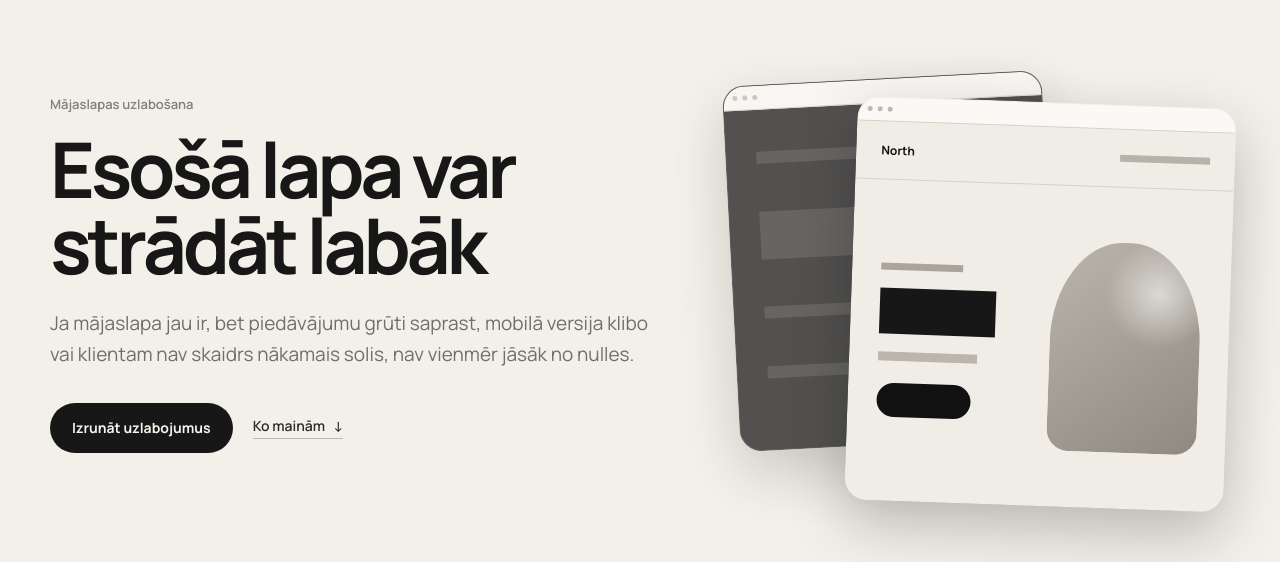
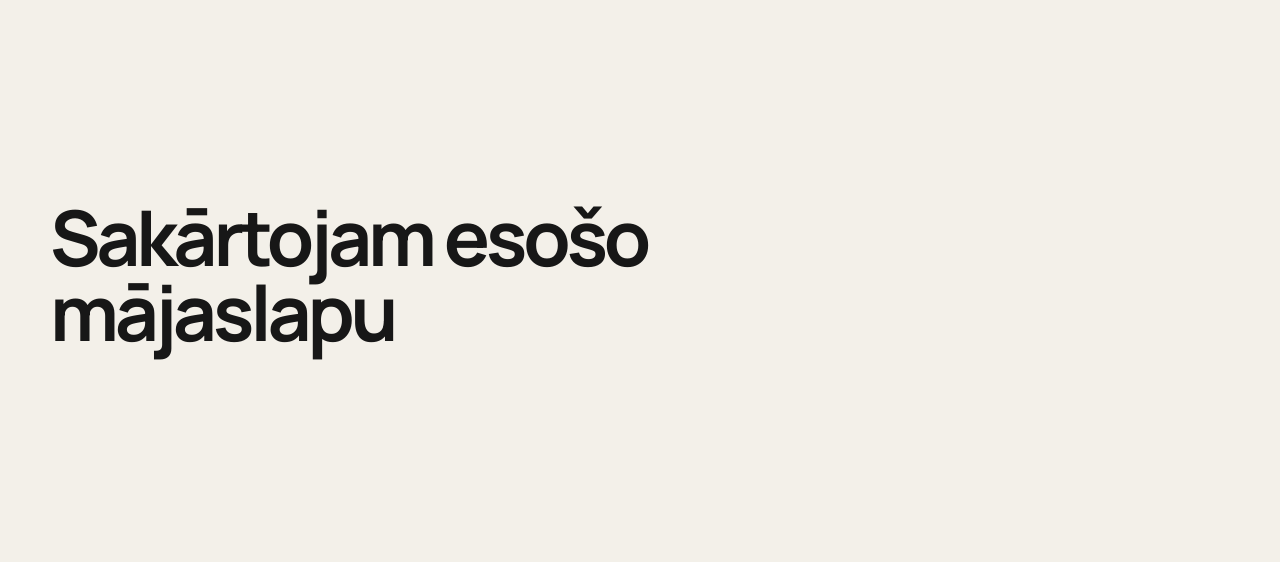
Before and after one commit to davisl24/WEBSITEAGENCY, a Next.js app: page /pakalpojumi/majaslapas-uzlabosana in a window 1280 px wide. Shown: the part 150-712 px from the top of the page. Built offline with nearby package versions, Linux system fonts and the light colour scheme; no server answers.

Commit message:
Simplify majaslapas-uzlabosana hero to single heading

```diff
--- a/app/pakalpojumi/majaslapas-uzlabosana/page.tsx
+++ b/app/pakalpojumi/majaslapas-uzlabosana/page.tsx
@@ -20,47 +20,7 @@ export default function WebsiteUpgradePage() {
     <main className="service-page upgrade-page">
       <KestrelHeader />
 
-      <section className="service-page-hero upgrade-service-hero">
-        <div>
-          <p className="service-page-kicker">Mājaslapas uzlabošana</p>
-          <h1>Esošā lapa var strādāt labāk</h1>
-          <p className="service-page-lead">
-            Ja mājaslapa jau ir, bet piedāvājumu grūti saprast, mobilā versija klibo
-            vai klientam nav skaidrs nākamais solis, nav vienmēr jāsāk no nulles.
-          </p>
-
-          <div className="service-page-actions">
-            <a className="button button-primary" href="/kontakti">Izrunāt uzlabojumus</a>
-            <a className="text-link" href="#ko-mainam">Ko mainām <span aria-hidden="true">↓</span></a>
-          </div>
-        </div>
-
-        <div className="upgrade-hero-visual" aria-hidden="true">
-          <div className="upgrade-hero-before">
-            <div className="ui-browser-top"><span/><span/><span/></div>
-            <div className="upgrade-hero-before-body">
-              <span/><span/><span/><span/>
-            </div>
-          </div>
-
-          <div className="upgrade-hero-after">
-            <div className="ui-browser-top"><span/><span/><span/></div>
-            <div className="upgrade-hero-after-nav">
-              <strong>North</strong>
-              <span/>
-            </div>
-            <div className="upgrade-hero-after-body">
-              <div>
-                <span className="upgrade-hero-kicker"/>
-                <span className="upgrade-hero-title"/>
-                <span className="upgrade-hero-copy"/>
-                <span className="upgrade-hero-cta"/>
-              </div>
-              <span className="upgrade-hero-art"/>
-            </div>
-          </div>
-        </div>
-      </section>
+      <section className="service-page-hero upgrade-service-hero"><h1>Sakārtojam esošo mājaslapu</h1></section>
 
       <section className="service-page-section upgrade-signs-section" aria-labelledby="upgrade-signs-title">
         <div className="upgrade-signs-intro">
```
